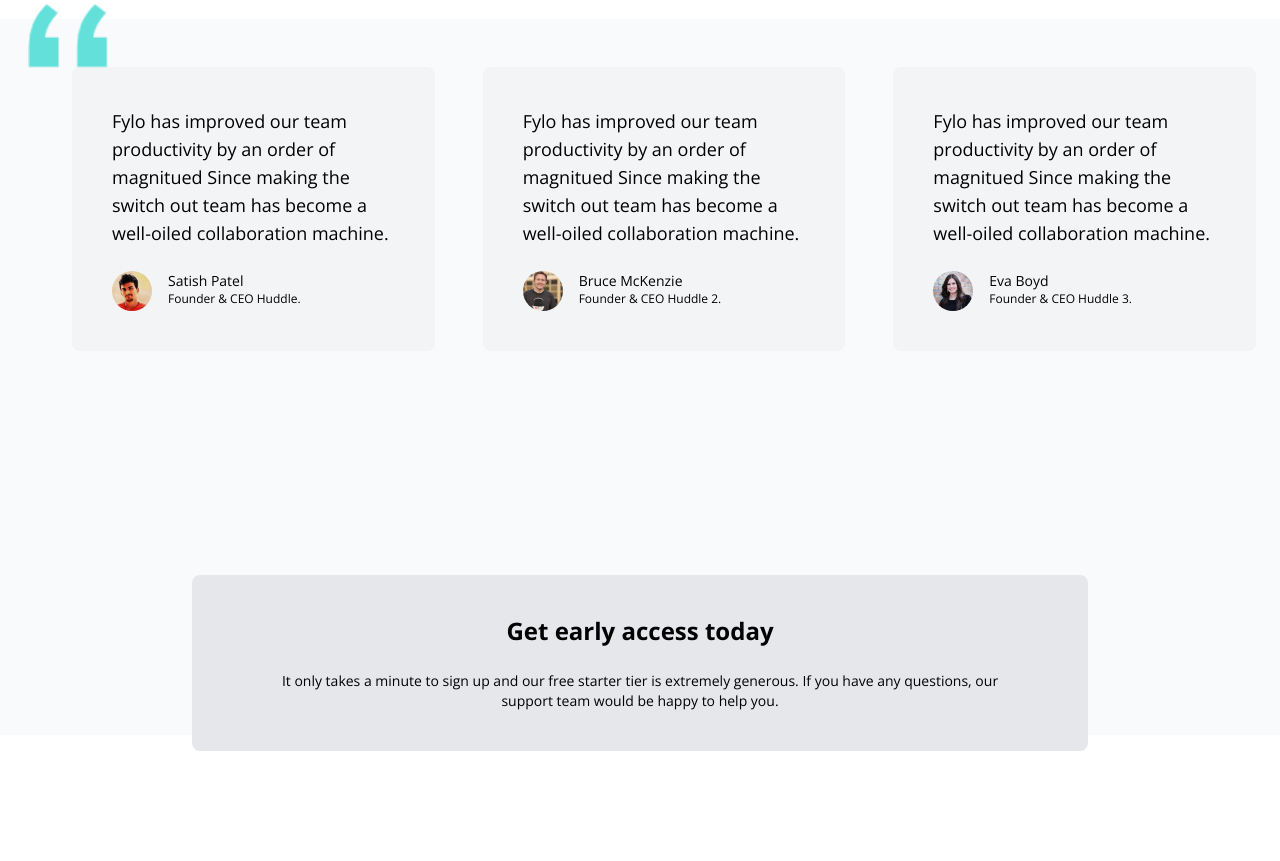
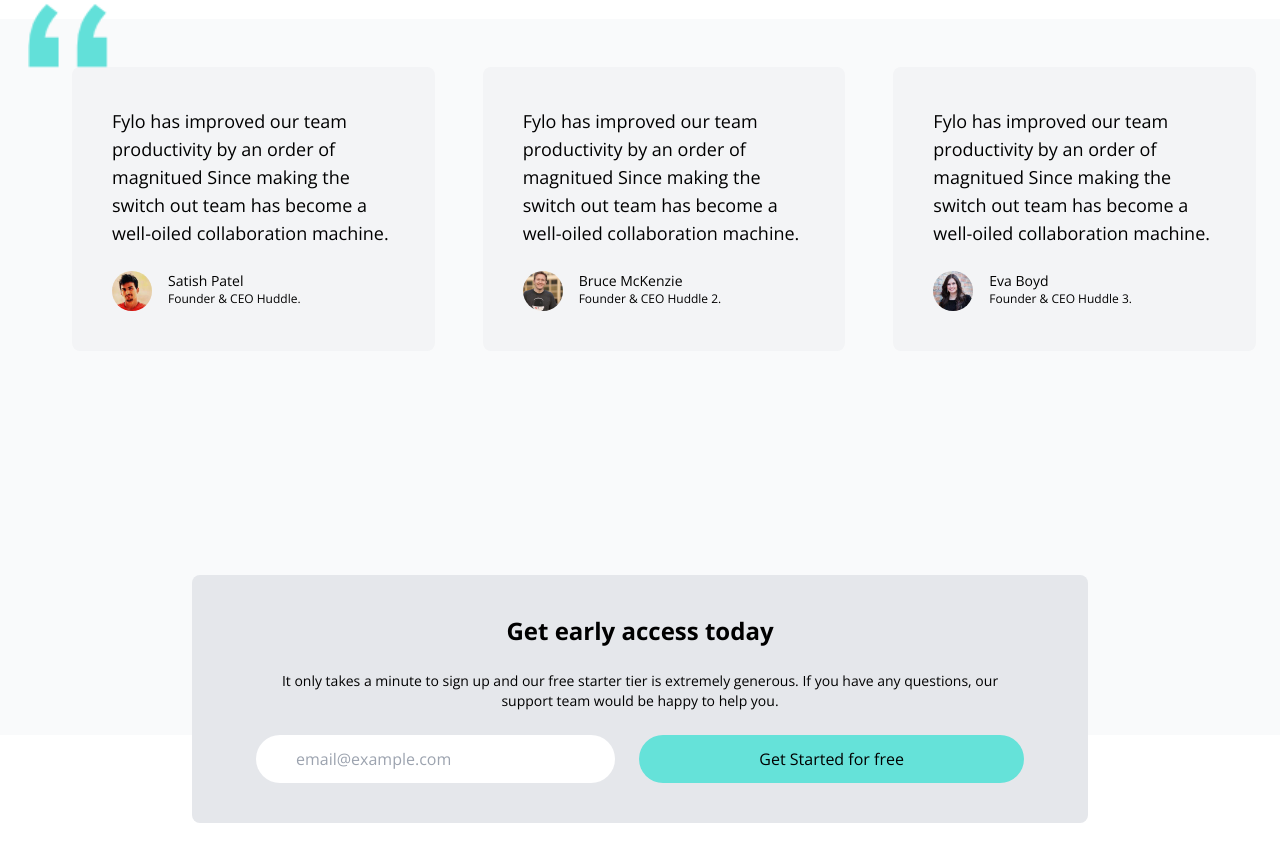
Before and after one commit to zainabturkmen/fylo, a website: page index.html in a window 1280 px wide. Shown: the part 2737-3598 px from the top of the page. Drawn offline with nearby package versions, Linux system fonts and the light colour scheme.

Commit message:
Adding Update

```diff
--- a/index.html
+++ b/index.html
@@ -1,5 +1,5 @@
 <!DOCTYPE html>
-<html lang="en">
+<html lang="en" class="scroll-smooth">
   <head>
     <meta charset="UTF-8" />
     <meta name="viewport" content="width=device-width, initial-scale=1.0" />
@@ -278,6 +278,20 @@
           extremely generous. If you have any questions, our support team would
           be happy to help you.
         </p>
+        <!-- INput and BUtton Container -->
+        <div
+          class="flex flex-col items-start space-y-6 md:flex-row md:space-y-0 md:space-x-6">
+          <div class="w-full md:flex-11">
+            <input
+              type="text"
+              class="w-full px-10 py-3 rounded-full focuse:outline-none"
+              placeholder="email@example.com" />
+          </div>
+          <button
+            class="w-full p-3 px-6 rounded-full bg-accentCyan md:w-58 hover:scale-95">
+            Get Started for free
+          </button>
+        </div>
       </div>
     </section>
   </body>
```
Also changed, not shown: css/style.css.
